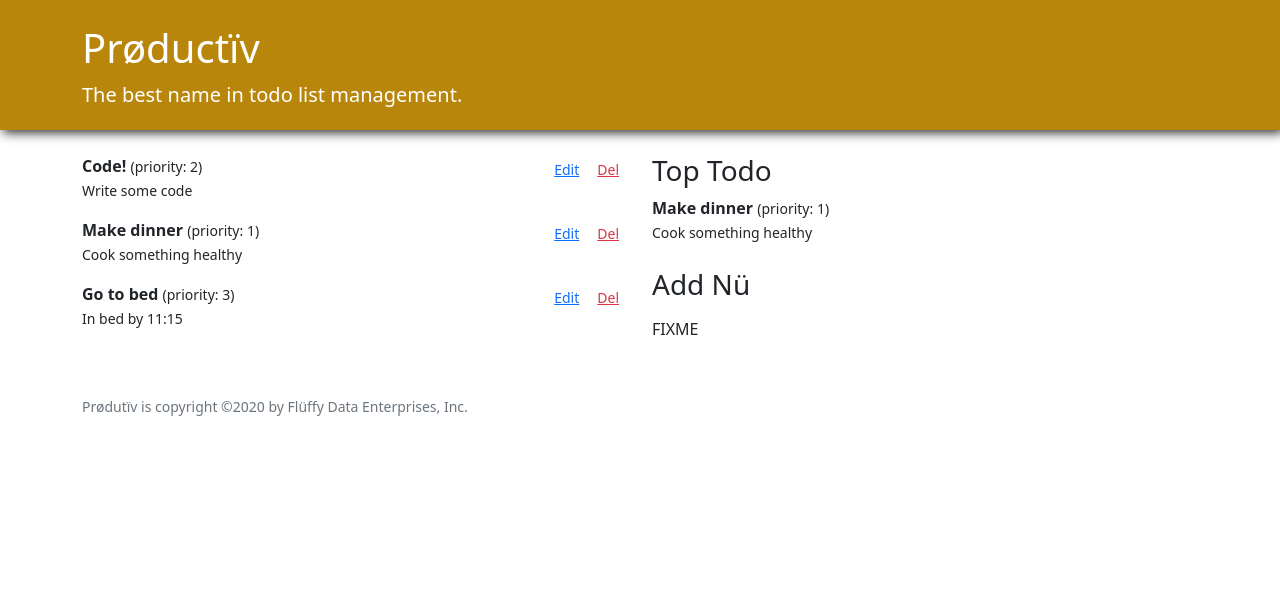
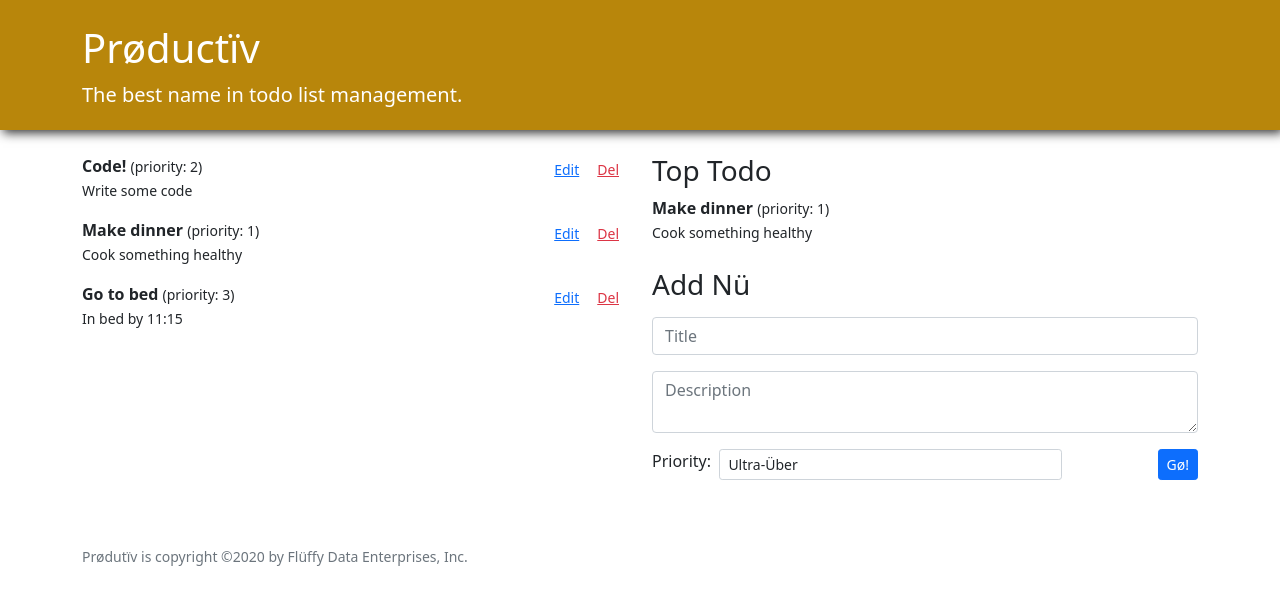
Before and after one commit to nabware/productive, a React (Create React App) app: page / in a window 1280 px wide. Shown: the top 604 px of the page. Built offline with nearby package versions, Linux system fonts and the light colour scheme; the HTML template or start-up script is replaced by a standard one.

Commit message:
Code review 1 complete, Todos WIP

```diff
--- a/package.json
+++ b/package.json
@@ -10,7 +10,7 @@
     "react": "*",
     "react-dom": "*",
     "react-scripts": "*",
-    "uuid": "*",
+    "uuid": "^9.0.1",
     "web-vitals": "*"
   },
   "scripts": {
--- a/src/App.js
+++ b/src/App.js
@@ -20,26 +20,7 @@ function App() {
         </header>
 
         <section className="container mt-4">
-          <TodoApp initialTodos={[
-            {
-              id: 1,
-              title: "Code!",
-              description: "Write some code",
-              priority: 2,
-            },
-            {
-              id: 2,
-              title: "Make dinner",
-              description: "Cook something healthy",
-              priority: 1,
-            },
-            {
-              id: 3,
-              title: "Go to bed",
-              description: "In bed by 11:15",
-              priority: 3,
-            },
-          ]} />
+          <TodoApp  />
 
           <Footer />
         </section>
--- a/src/EditableTodo.js
+++ b/src/EditableTodo.js
@@ -16,6 +16,7 @@ import TodoForm from "./TodoForm";
  */
 
 function EditableTodo({ todo, update, remove }) {
+  // TODO: change to isEditing
   const [isEditable, setIsEditable] = useState(false);
 
   /** Toggle if this is being edited */
--- a/src/EditableTodoList.js
+++ b/src/EditableTodoList.js
@@ -1,5 +1,6 @@
 import React from "react";
 import EditableTodo from "./EditableTodo";
+
 
 /** Show list of editable todos.
  *
@@ -14,7 +15,13 @@ import EditableTodo from "./EditableTodo";
 function EditableTodoList({todos, update, remove}) {
   return (
       <div>
-        {todos.map(t => <EditableTodo todo={t} update={update} remove={remove} /> )}
+        {todos.map(t => (
+        <EditableTodo
+          key={t.id}
+          todo={t}
+          update={update}
+          remove={remove}
+        /> ))}
       </div>
   );
 }
--- a/src/TodoApp.js
+++ b/src/TodoApp.js
@@ -3,6 +3,28 @@ import { v4 as uuid } from "uuid";
 
 import TopTodo from "./TopTodo";
 import EditableTodoList from "./EditableTodoList";
+import TodoForm from "./TodoForm";
+
+const DEFAULT_TODOS = [
+  {
+    id: 1,
+    title: "Code!",
+    description: "Write some code",
+    priority: 2,
+  },
+  {
+    id: 2,
+    title: "Make dinner",
+    description: "Cook something healthy",
+    priority: 1,
+  },
+  {
+    id: 3,
+    title: "Go to bed",
+    description: "In bed by 11:15",
+    priority: 3,
+  },
+]
 
 /** App for managing a todo list.
  *
@@ -11,27 +33,29 @@ import EditableTodoList from "./EditableTodoList";
  *
  * State:
  * - todos: array of [ todo, ... ]
- *
+ * TODO: destructure object for visual
  * App -> TodoApp -> { TodoForm, EditableTodoList }
  */
 
-function TodoApp({ initialTodos = [] }) {
+function TodoApp({ initialTodos = DEFAULT_TODOS }) {
   const [todos, setTodos] = useState(initialTodos);
 
   /** add a new todo to list */
   function create(newTodo) {
+    // TODO: could be where convert priority to number
+    setTodos(t => [...t, {...newTodo, id: uuid()}])
   }
 
   /** update a todo with updatedTodo */
   function update(updatedTodo) {
     setTodos(todos.map(t => t.id === updatedTodo.id ? { ...updatedTodo } : t));
   }
-
+// TODO: continue to use callback pattern
   /** delete a todo by id */
   function remove(id) {
     setTodos(todos.filter(t => t.id !== id));
   }
-
+// TODO: consistent logic
   return (
     <main className="TodoApp">
       <div className="row">
@@ -55,7 +79,7 @@ function TodoApp({ initialTodos = [] }) {
 
           <section>
             <h3 className="mb-3">Add Nü</h3>
-            FIXME
+            <TodoForm handleSave={create}/>
           </section>
         </div>
 
--- a/src/TodoForm.js
+++ b/src/TodoForm.js
@@ -20,7 +20,7 @@ const DEFAULT_FORM_DATA = {
 
 function TodoForm({initialFormData = DEFAULT_FORM_DATA, handleSave}) {
   const [formData, setFormData] = useState(initialFormData);
-
+//  TODO: Can convert priority to number here as well, add new function for priority
   /** Update form input. */
   function handleChange(evt) {
     const {name, value} = evt.target;
--- a/src/TopTodo.js
+++ b/src/TopTodo.js
@@ -11,6 +11,8 @@ import Todo from "./Todo";
  */
 
 function TopTodo({todos}) {
+  // TODO: Add guard statement for todo, return null for no render
+  if(todos.length === 0 ) return null;
   // lowest-priority # is the highest priority
   let top = todos.reduce(
       (acc, cur) => cur.priority < acc.priority ? cur : acc, todos[0]);
```
Also changed, not shown: 1 other file (tests, documents, lock files or other folders).
